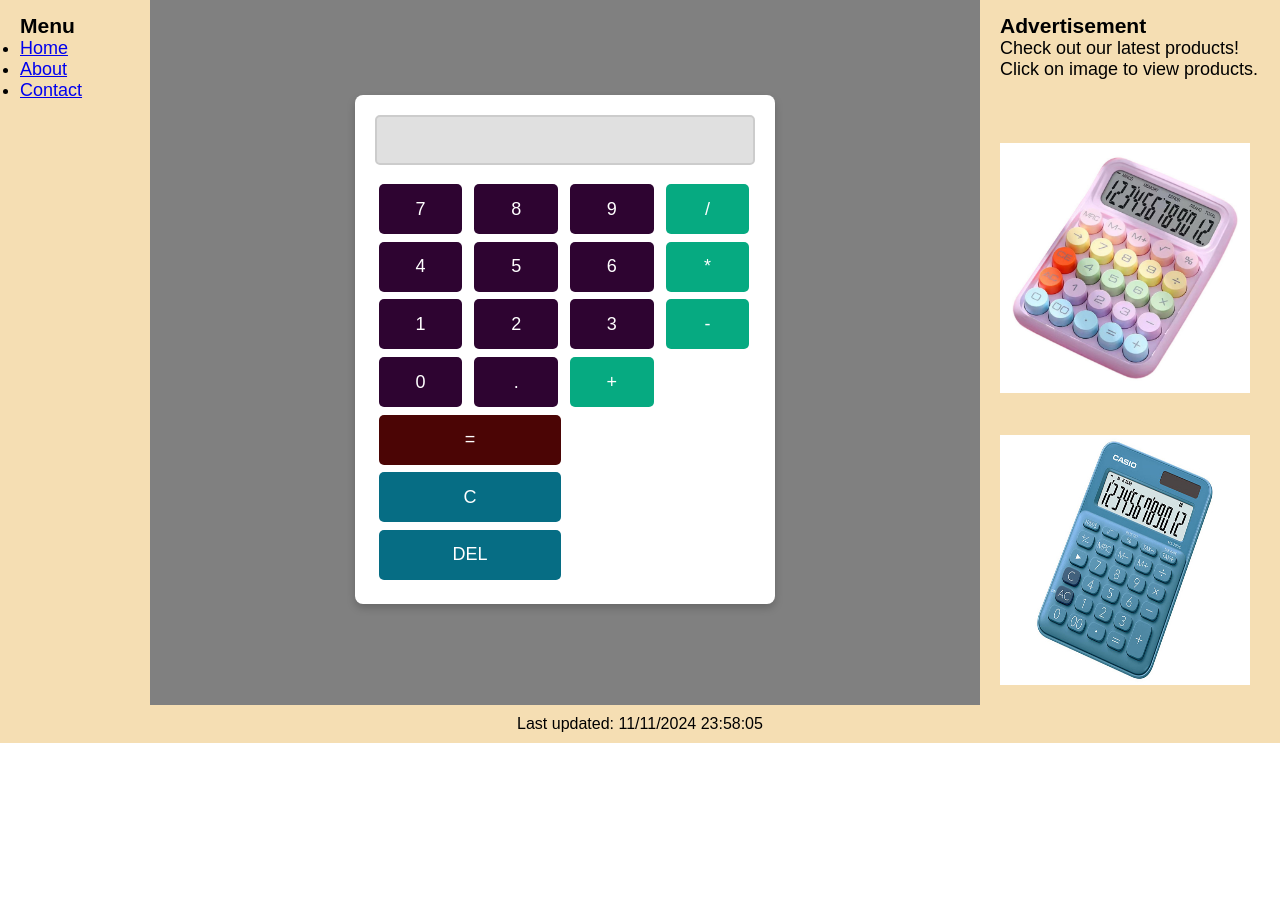
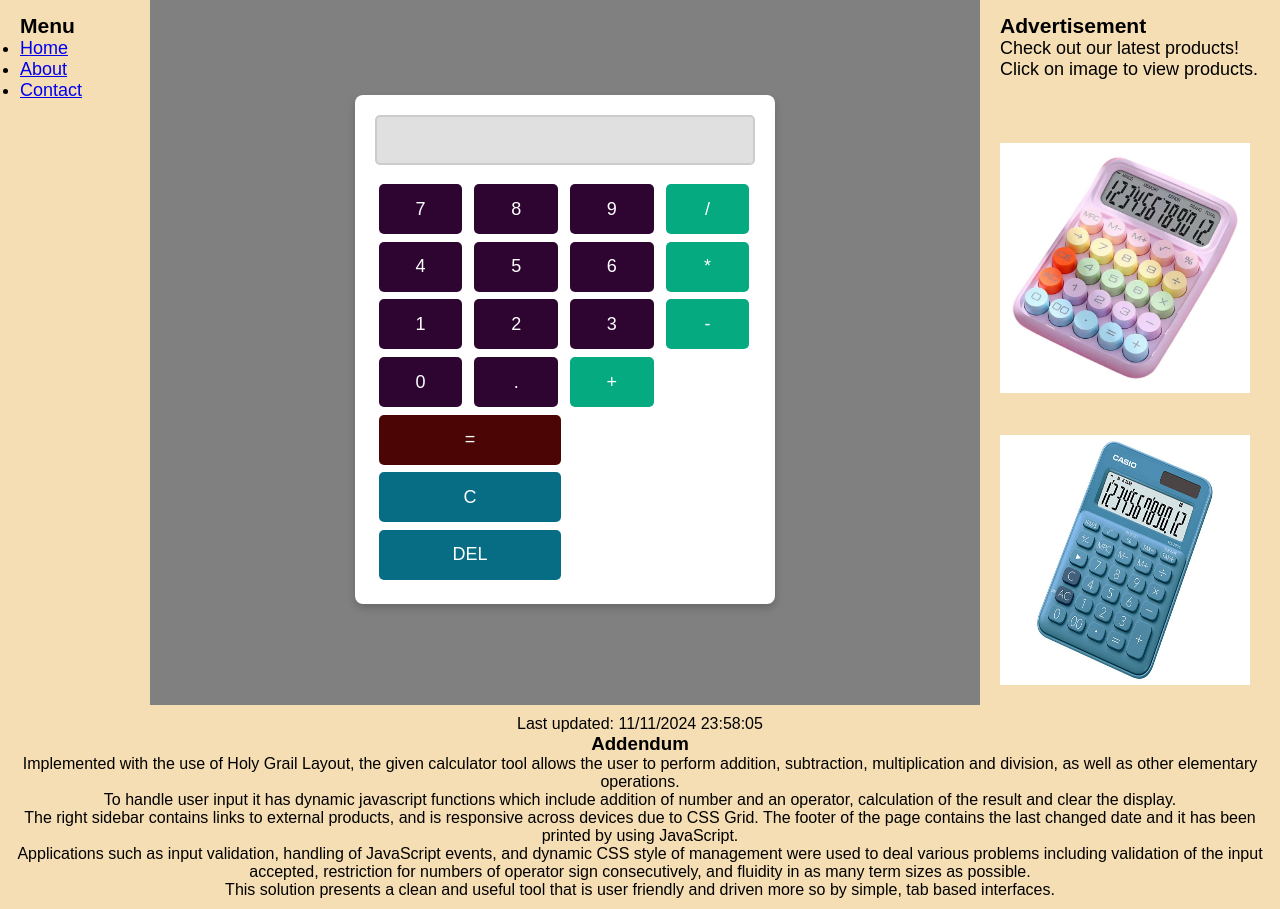
Before and after one commit to Himeshengu/ITC505-lab6, a plain HTML site: page index.html in a window 1280 px wide. Shown: the part 70-979 px from the top of the page. Before the commit the page ends 813 px from the top, so only its background shows below. Drawn offline with Linux system fonts and the light colour scheme.

Commit message:
Update index.html

```diff
--- a/index.html
+++ b/index.html
@@ -80,6 +80,17 @@
     <p>Last updated:
         <span id="lastModified"></span>
     </p>
+    <section>
+        <h3>Addendum</h3>
+        <ul>
+            <li>Implemented with the use of Holy Grail Layout, the given calculator tool allows the user to perform addition, subtraction, multiplication and division, as well as other elementary operations.</li>
+            <li>To handle user input it has dynamic javascript functions which include addition of number and an operator, calculation of the result and clear the display. </li>
+            <li>The right sidebar contains links to external products, and is responsive across devices due to CSS Grid. The footer of the page contains the last changed date and it has been printed by using JavaScript.</li>
+            <li>Applications such as input validation, handling of JavaScript events, and dynamic CSS style of management were used to deal various problems including validation of the input accepted, restriction for numbers of operator sign consecutively, and fluidity in as many term sizes as possible.</li>
+            <li>This solution presents a clean and useful tool that is user friendly and driven more so by simple, tab based interfaces.</li>
+
+        </ul>
+    </section>
 </footer>
 <script type="text/javascript">
      var x = document.lastModified;
```
